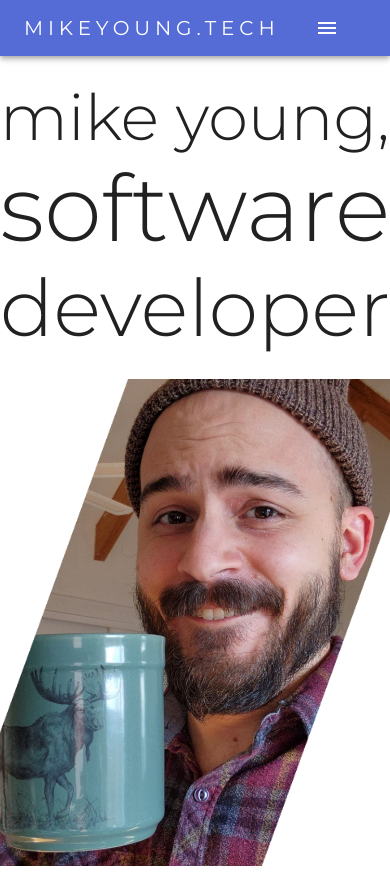
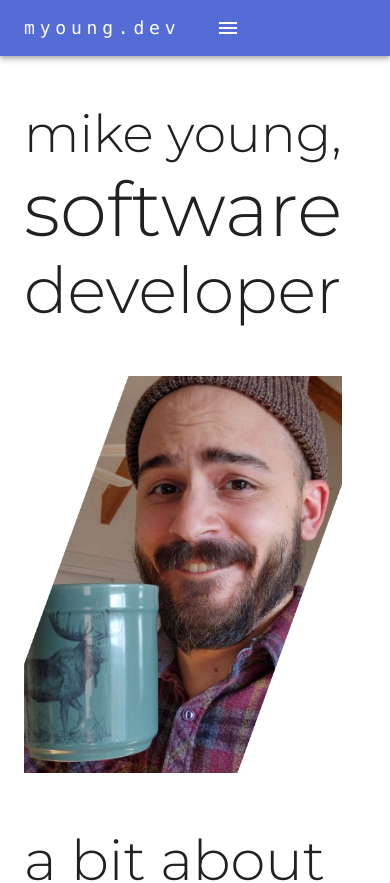
Before and after one commit to mjy90/mjy90.github.io, a React (Create React App) app: page / in a window 390 px wide. Shown: the top 883 px of the page. Built offline with nearby package versions, Linux system fonts and the light colour scheme.

Commit message:
Make font sizes responsive. Rename site to myoung.dev.

```diff
--- a/package.json
+++ b/package.json
@@ -1,5 +1,5 @@
 {
-  "name": "material-ui-cra-ts",
+  "name": "myoung.dev",
   "version": "5.0.0",
   "private": true,
   "dependencies": {
--- a/src/App.tsx
+++ b/src/App.tsx
@@ -14,7 +14,7 @@ function Copyright() {
   return (
     <Typography variant='body2' color='text.secondary' align='center' my={3}>
       {'© '}
-      <Link color='inherit' href='https://mikeyoung.tech'>
+      <Link color='inherit' href='https://myoung.dev'>
         Mike Young
       </Link>{' '}
       {new Date().getFullYear()}
--- a/src/components/Header.tsx
+++ b/src/components/Header.tsx
@@ -42,13 +42,14 @@ function ResponsiveAppBar() {
               noWrap
               sx={{
                 mr: 2,
-                fontFamily: 'Montserrat',
+                fontFamily: 'Consolas, monospace',
                 fontWeight: 400,
                 letterSpacing: '.3rem',
                 textDecoration: 'none',
+                textTransform: 'none',
               }}
             >
-              mikeyoung.tech
+              myoung.dev
             </Typography>
           </LinkButton>
 
@@ -93,7 +94,7 @@ function ResponsiveAppBar() {
           {/* <Typography
             variant="h5"
           >
-            mikeyoung.tech
+            myoung.dev
           </Typography> */}
           <Box sx={{ flexGrow: 1, display: { xs: 'none', md: 'flex' } }}>
             {pages.map((page, index) => (
--- a/src/pages/Projects.tsx
+++ b/src/pages/Projects.tsx
@@ -7,7 +7,7 @@ import {
 
 import ProjectPreview, { Project } from '../components/ProjectPreview';
 
-import Portfolio from '../assets/mikeyoung.tech.png'
+import Portfolio from '../assets/myoung.dev.png'
 import FarmManager from '../assets/Farm Manager in Action.jpg'
 import DocFinder from '../assets/Doc Finder.png'
 import Mikerspace from '../assets/Mikerspace.png'
@@ -23,7 +23,7 @@ const projects: Project[] = [
   },
   {
     title: 'Farm Manager',
-    description: `A web app I built for managing the daily operations of Crop One Holdings' vertical
+    description: `A web app I built for managing the daily operations of Crop One's vertical
       hydroponic farming units. Built with Vue, Django, and PostgreSQL.
     `,
     images: [FarmManager],
--- a/src/theme.ts
+++ b/src/theme.ts
@@ -1,8 +1,8 @@
-import { createTheme } from '@mui/material/styles';
+import { createTheme, responsiveFontSizes } from '@mui/material/styles';
 import { red } from '@mui/material/colors';
 
 // A custom theme for this app
-const theme = createTheme({
+let theme = createTheme({
   palette: {
     primary: {
       main: '#556cd6',
@@ -26,6 +26,14 @@ const theme = createTheme({
     body2: {
       fontFamily: 'Roboto, sans-serif',
     },
+    caption: {
+      fontFamily: 'Roboto, sans-serif',
+      fontStyle: 'italic',
+    },
+    overline: {
+      fontFamily: 'Roboto, sans-serif',
+      fontStyle: 'italic',
+    },
   },
   components: {
     MuiCard: {
@@ -36,7 +44,7 @@ const theme = createTheme({
     MuiGrid: {
       defaultProps: {
         spacing: 3,
-        // padding: 4,
+        padding: 3,
         alignItems: 'center',
       },
       // variants: [
@@ -53,4 +61,7 @@ const theme = createTheme({
   },
 });
 
+// Make font sizes scale with the viewport width
+theme = responsiveFontSizes(theme);
+
 export default theme;
```
Also changed, not shown: src/assets/myoung.dev.png (renamed from src/assets/mikeyoung.tech.png), 1 other file (tests, documents, lock files or other folders).
